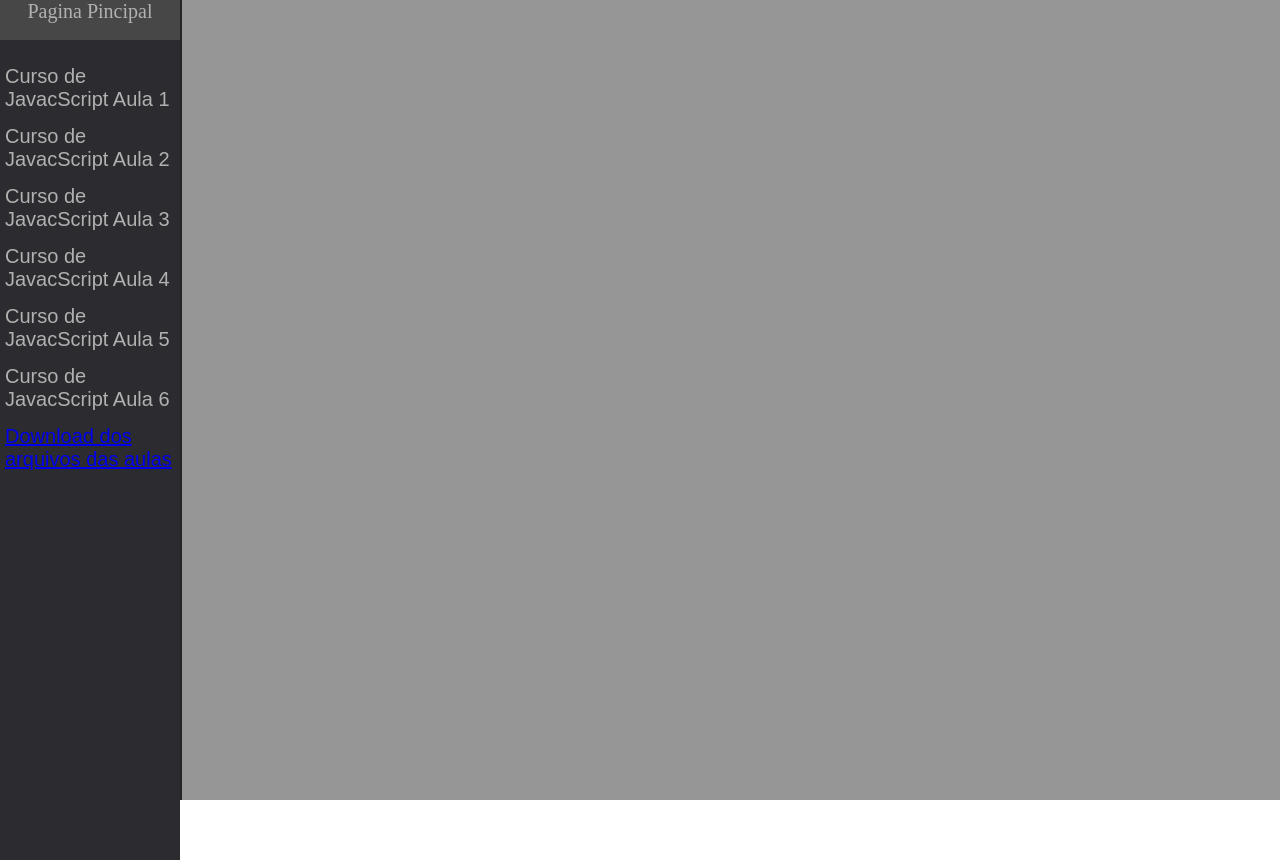
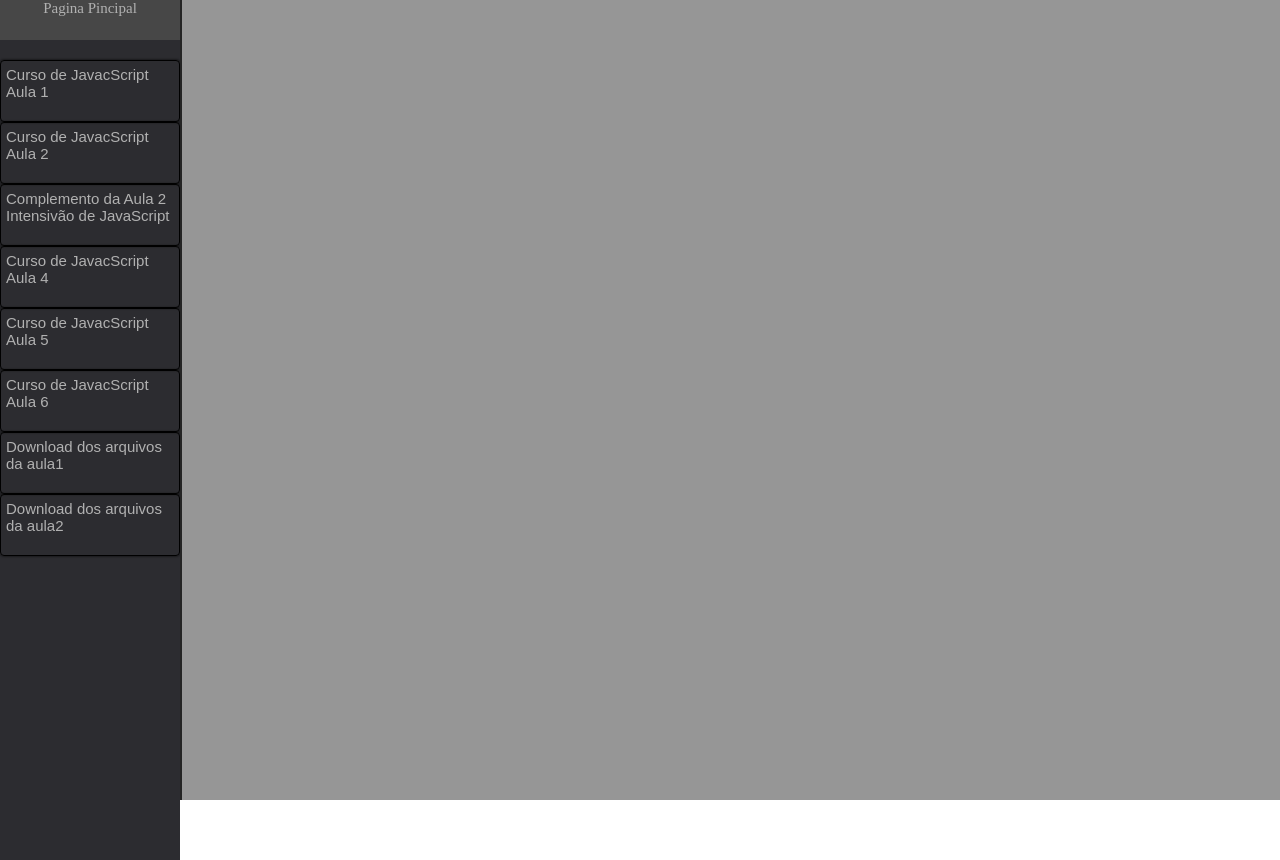
Before and after one commit to DiomarBR/MyCursos, a plain HTML site: page pages/curso4/curso4.html in a window 1280 px wide. Drawn offline with Linux system fonts and the light colour scheme.

Commit message:
update auals

```diff
--- a/pages/curso1/styles.css
+++ b/pages/curso1/styles.css
@@ -1,7 +1,7 @@
 *{
     margin: 0;
     padding: 0;
-    font-size: 20px;
+    font-size: 15px;
 }
 .content{
     background-color: rgb(44, 44, 48);
@@ -22,7 +22,10 @@
     text-decoration: none;
     color: rgb(177, 177, 177);
 }
-
+li a {
+    list-style: none;
+    color: rgb(177, 177, 177);
+}
 ul{
     margin-top: 20px;
     position: relative;
@@ -36,9 +39,16 @@ li{
     padding: 5px;
     max-width: 180px;
     max-height: 50px;
-    height: 50px;
+    height: 60px;
     color: rgb(177, 177, 177);
     font-family: Arial, Helvetica, sans-serif;
+    -webkit-box-shadow: 0px 0px 2px 1px rgba(0,0,0,0.41);
+    -moz-box-shadow: 0px 0px 2px 1px rgba(0,0,0,0.41);
+    box-shadow: 0px 0px 2px 1px rgba(0,0,0,0.41);
+    border-radius: 4px 4px 4px 4px;
+    -moz-border-radius: 4px 4px 4px 4px;
+    -webkit-border-radius: 4px 4px 4px 4px;
+    border: 1px solid #000000;
 }
 li:hover{
     background-color: rgb(34, 34, 36);
--- a/pages/curso2/styles.css
+++ b/pages/curso2/styles.css
@@ -1,7 +1,7 @@
 *{
     margin: 0;
     padding: 0;
-    font-size: 20px;
+    font-size: 15px;
 }
 .content{
     background-color: rgb(44, 44, 48);
@@ -22,7 +22,10 @@
     text-decoration: none;
     color: rgb(177, 177, 177);
 }
-
+li a {
+    list-style: none;
+    color: rgb(177, 177, 177);
+}
 ul{
     margin-top: 20px;
     position: relative;
@@ -36,9 +39,16 @@ li{
     padding: 5px;
     max-width: 180px;
     max-height: 50px;
-    height: 50px;
+    height: 60px;
     color: rgb(177, 177, 177);
     font-family: Arial, Helvetica, sans-serif;
+    -webkit-box-shadow: 0px 0px 2px 1px rgba(0,0,0,0.41);
+    -moz-box-shadow: 0px 0px 2px 1px rgba(0,0,0,0.41);
+    box-shadow: 0px 0px 2px 1px rgba(0,0,0,0.41);
+    border-radius: 4px 4px 4px 4px;
+    -moz-border-radius: 4px 4px 4px 4px;
+    -webkit-border-radius: 4px 4px 4px 4px;
+    border: 1px solid #000000;
 }
 li:hover{
     background-color: rgb(34, 34, 36);
--- a/pages/curso3/styles.css
+++ b/pages/curso3/styles.css
@@ -1,13 +1,13 @@
 *{
     margin: 0;
     padding: 0;
-    font-size: 20px;
+    font-size: 15px;
 }
 .content{
     background-color: rgb(44, 44, 48);
     display: flex;
     width: 100vw;
-    height: 100%;
+    height: 100vh;
 }
 .home{
     height: 40px;
@@ -22,12 +22,16 @@
     text-decoration: none;
     color: rgb(177, 177, 177);
 }
-
+li a {
+    text-decoration: none;
+    color: rgb(177, 177, 177);
+}
 ul{
     margin-top: 20px;
     position: relative;
     list-style: none;
     min-width: 180px;
+    height: 100%;
     background-color: rgb(44, 44, 48);
 }
 li{
@@ -35,9 +39,16 @@ li{
     padding: 5px;
     max-width: 180px;
     max-height: 50px;
-    height: 50px;
+    height: 60px;
     color: rgb(177, 177, 177);
     font-family: Arial, Helvetica, sans-serif;
+    -webkit-box-shadow: 0px 0px 2px 1px rgba(0,0,0,0.41);
+    -moz-box-shadow: 0px 0px 2px 1px rgba(0,0,0,0.41);
+    box-shadow: 0px 0px 2px 1px rgba(0,0,0,0.41);
+    border-radius: 4px 4px 4px 4px;
+    -moz-border-radius: 4px 4px 4px 4px;
+    -webkit-border-radius: 4px 4px 4px 4px;
+    border: 1px solid #000000;
 }
 li:hover{
     background-color: rgb(34, 34, 36);
@@ -46,7 +57,6 @@ li:hover{
     position: relative;
     background-color: rgb(150, 150, 150);
     width: 100%;
-    height: 100vh;
     border-left: 2px solid rgb(36, 36, 36);
 }
 .container iframe {
--- a/pages/curso4/curso4.html
+++ b/pages/curso4/curso4.html
@@ -28,18 +28,19 @@
   <main class="content">
     <nav>
       <div class="home">
-        <a href="https://diomarbr.github.io/aulas/">Pagina Pincipal</a>
+        <a href="https://diomarbr.github.io/MyCursos/">Pagina Pincipal</a>
       </div>
 
 
       <ul id="video-list">
       <li data-videocode="7areuFpnCE0">Curso de JavacScript Aula 1</li>
-      <li data-videocode="4IOLM7FOPUM">Curso de JavacScript Aula 2</li>
-      <li data-videocode="nHPB-8GJOag">Curso de JavacScript Aula 3</li>
+      <li data-videocode="I5nHFlVRSdg?si=rQmXfihJWJC0H5oy">Curso de JavacScript Aula 2</li>
+      <li data-videocode="RSCzaOeIZqI?si=IrIqilhgMkdf7vDi">Complemento da Aula 2 Intensivão de JavaScript</li>
       <li data-videocode="oyJhfnKRoOc">Curso de JavacScript Aula 4</li>
       <li data-videocode="zEG3CRt3tw0">Curso de JavacScript Aula 5</li>
       <li data-videocode="CLQ-x54ET08">Curso de JavacScript Aula 6</li>
-      <li><a href="Arquivos de todas as aulas.zip">Download dos arquivos das aulas</a></li>
+      <li><a href="Intensivão-de-JavaScript-Aula-1.zip">Download dos arquivos da aula1</a></li>
+      <li><a href="Intensivão-de-JavaScript-Aula-2.zip">Download dos arquivos da aula2</a></li>
       </ul>
     </nav>
 
--- a/pages/curso4/styles.css
+++ b/pages/curso4/styles.css
@@ -1,7 +1,7 @@
 *{
     margin: 0;
     padding: 0;
-    font-size: 20px;
+    font-size: 15px;
 }
 .content{
     background-color: rgb(44, 44, 48);
@@ -22,7 +22,10 @@
     text-decoration: none;
     color: rgb(177, 177, 177);
 }
-
+li a {
+    text-decoration: none;
+    color: rgb(177, 177, 177);
+}
 ul{
     margin-top: 20px;
     position: relative;
@@ -36,9 +39,16 @@ li{
     padding: 5px;
     max-width: 180px;
     max-height: 50px;
-    height: 50px;
+    height: 60px;
     color: rgb(177, 177, 177);
     font-family: Arial, Helvetica, sans-serif;
+    -webkit-box-shadow: 0px 0px 2px 1px rgba(0,0,0,0.41);
+    -moz-box-shadow: 0px 0px 2px 1px rgba(0,0,0,0.41);
+    box-shadow: 0px 0px 2px 1px rgba(0,0,0,0.41);
+    border-radius: 4px 4px 4px 4px;
+    -moz-border-radius: 4px 4px 4px 4px;
+    -webkit-border-radius: 4px 4px 4px 4px;
+    border: 1px solid #000000;
 }
 li:hover{
     background-color: rgb(34, 34, 36);
```
Also changed, not shown: index.html (+4 -4 lines), pages/curso1/curso1.html (+1 -1 lines), pages/curso2/curso2.html (+1 -1 lines), pages/curso3/curso3.html (+1 -1 lines), 2 other files.
